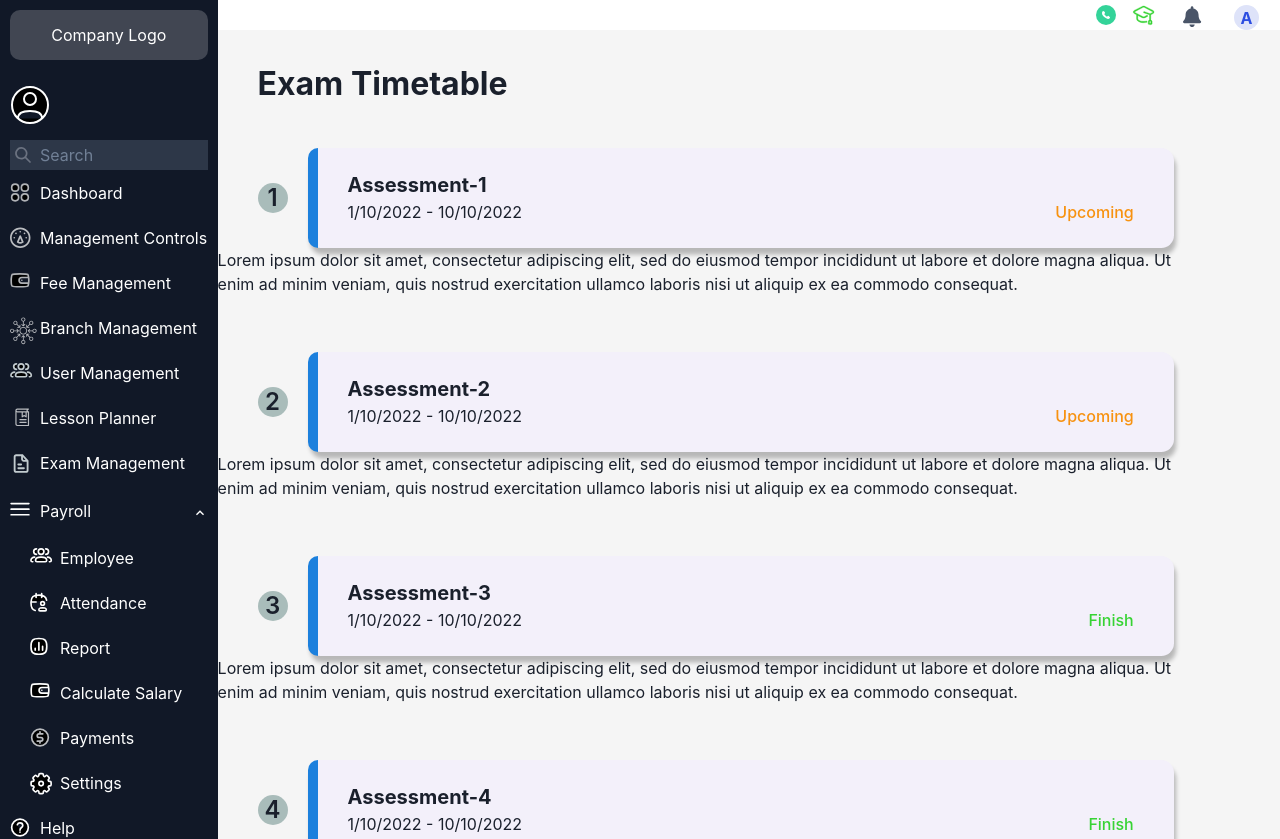
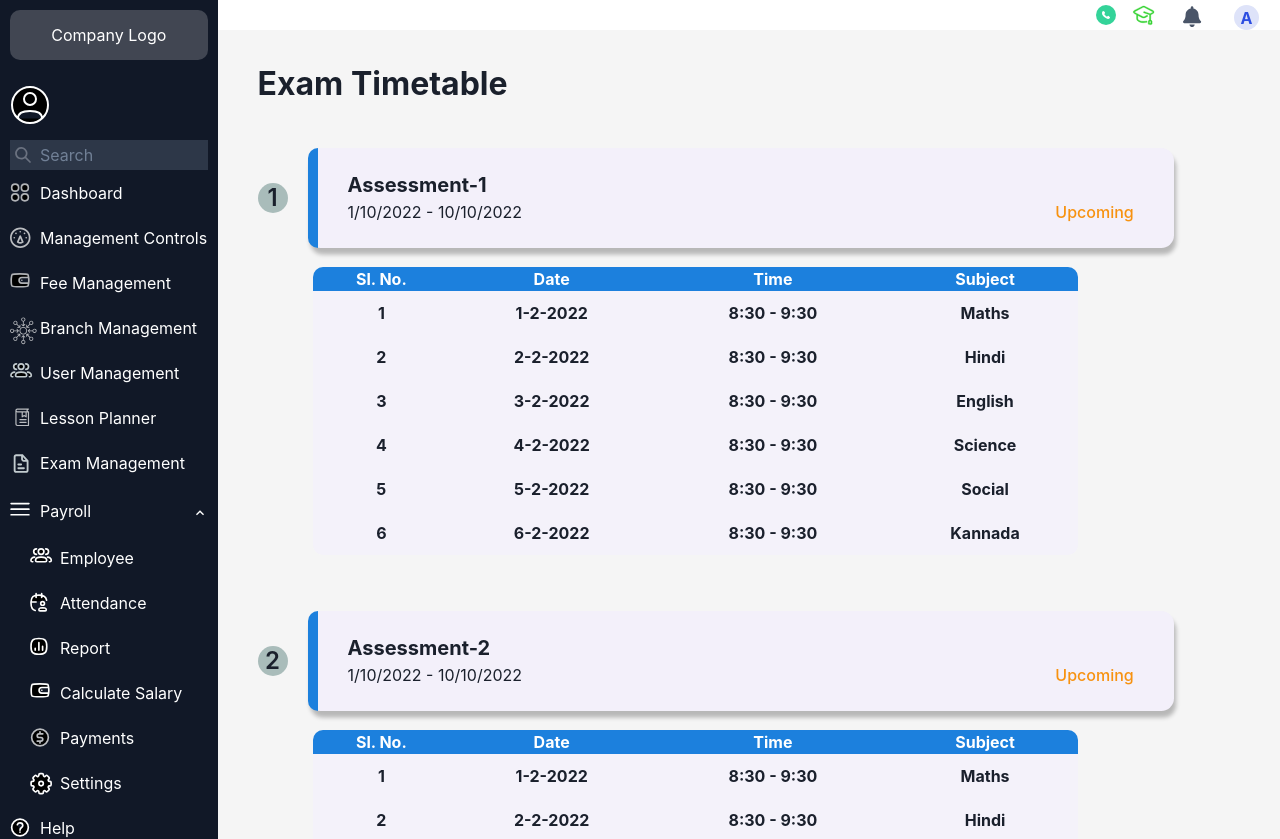
Before and after one commit to DezyNation/instituteiq, a Next.js app: page /examtimetable in a window 1280 px wide. Shown: the top 839 px of the page. Built offline with nearby package versions, Linux system fonts and the light colour scheme.

Commit message:
Added table in the exam time table accordian component

```diff
--- a/src/Components/Misc/TimeTableItem.jsx
+++ b/src/Components/Misc/TimeTableItem.jsx
@@ -6,7 +6,14 @@ import {
   Box,
   Circle,
   Flex,
+  Table,
+  TableContainer,
+  Tbody,
+  Th,
   Text,
+  Tfoot,
+  Thead,
+  Tr,
 } from "@chakra-ui/react";
 import React from "react";
 
@@ -60,10 +67,56 @@ const TimeTableItem = ({ number, title, date, status }) => {
           </Flex>
         </AccordionButton>
         <AccordionPanel pb={4}>
-          Lorem ipsum dolor sit amet, consectetur adipiscing elit, sed do
-          eiusmod tempor incididunt ut labore et dolore magna aliqua. Ut enim ad
-          minim veniam, quis nostrud exercitation ullamco laboris nisi ut
-          aliquip ex ea commodo consequat.
+          <TableContainer w="80%" mt="2%" ml="auto" mr="auto" borderRadius="10px">
+            <Table size="sm" w="100%">
+              <Thead bg="#1C80DD" color="white">
+                <Tr>
+                  <Th>Sl. No.</Th>
+                  <Th>Date</Th>
+                  <Th>Time</Th>
+                  <Th>Subject</Th>
+                </Tr>
+              </Thead>
+              <Tbody bg="#F4F2FA">
+                <Tr>
+                  <Th py="10px">1</Th>
+                  <Th>1-2-2022</Th>
+                  <Th>8:30 - 9:30</Th>
+                  <Th>Maths</Th>
+                </Tr>
+                <Tr>
+                  <Th py="10px">2</Th>
+                  <Th>2-2-2022</Th>
+                  <Th>8:30 - 9:30</Th>
+                  <Th>Hindi</Th>
+                </Tr>
+                <Tr>
+                  <Th py="10px">3</Th>
+                  <Th>3-2-2022</Th>
+                  <Th>8:30 - 9:30</Th>
+                  <Th>English</Th>
+                </Tr>
+                <Tr>
+                  <Th py="10px">4</Th>
+                  <Th>4-2-2022</Th>
+                  <Th>8:30 - 9:30</Th>
+                  <Th>Science</Th>
+                </Tr>
+                <Tr>
+                  <Th py="10px">5</Th>
+                  <Th>5-2-2022</Th>
+                  <Th>8:30 - 9:30</Th>
+                  <Th>Social</Th>
+                </Tr>
+                <Tr>
+                  <Th py="10px">6</Th>
+                  <Th>6-2-2022</Th>
+                  <Th>8:30 - 9:30</Th>
+                  <Th>Kannada</Th>
+                </Tr>
+              </Tbody>
+            </Table>
+          </TableContainer>
         </AccordionPanel>
       </AccordionItem>
     </Accordion>
```
